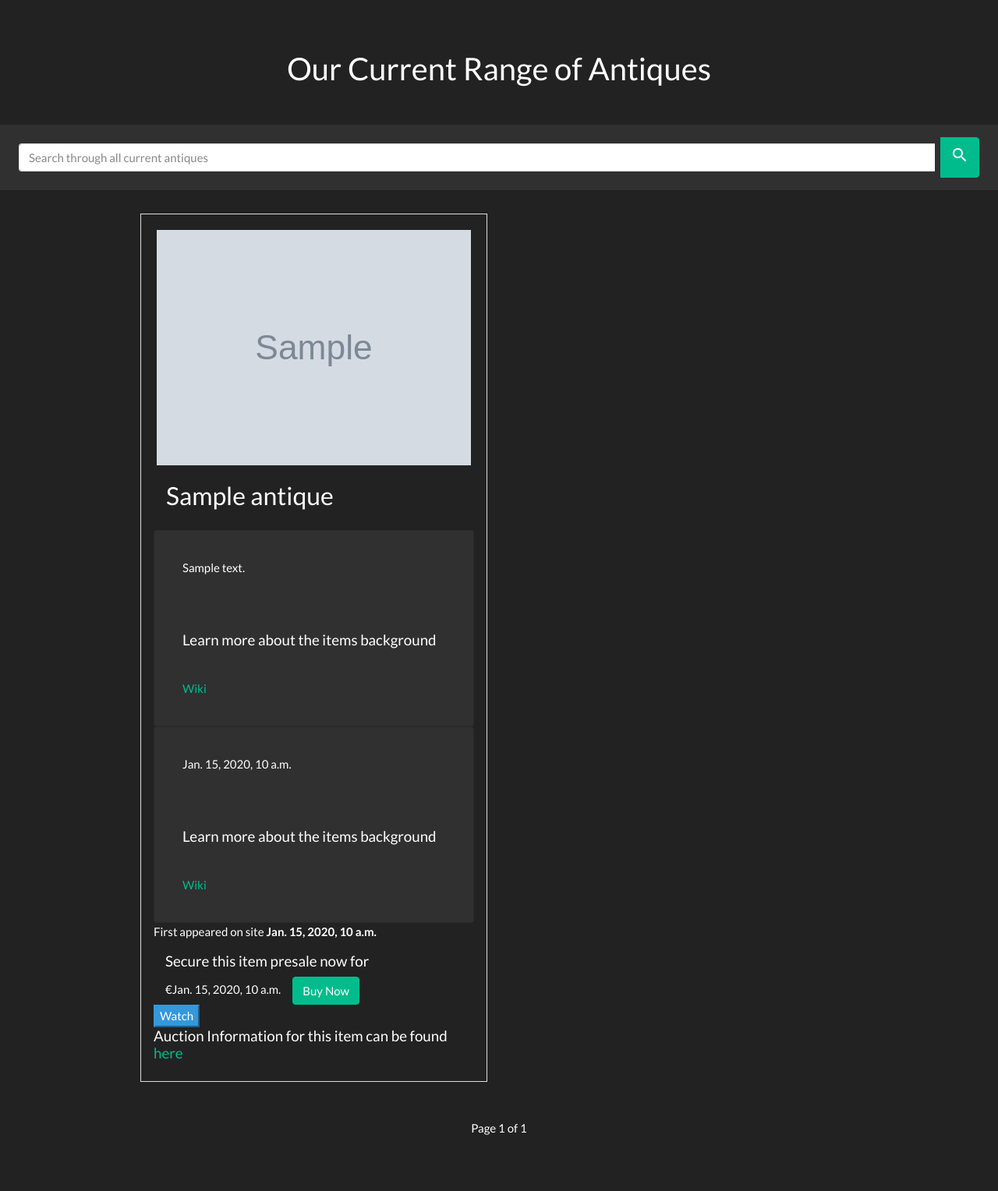
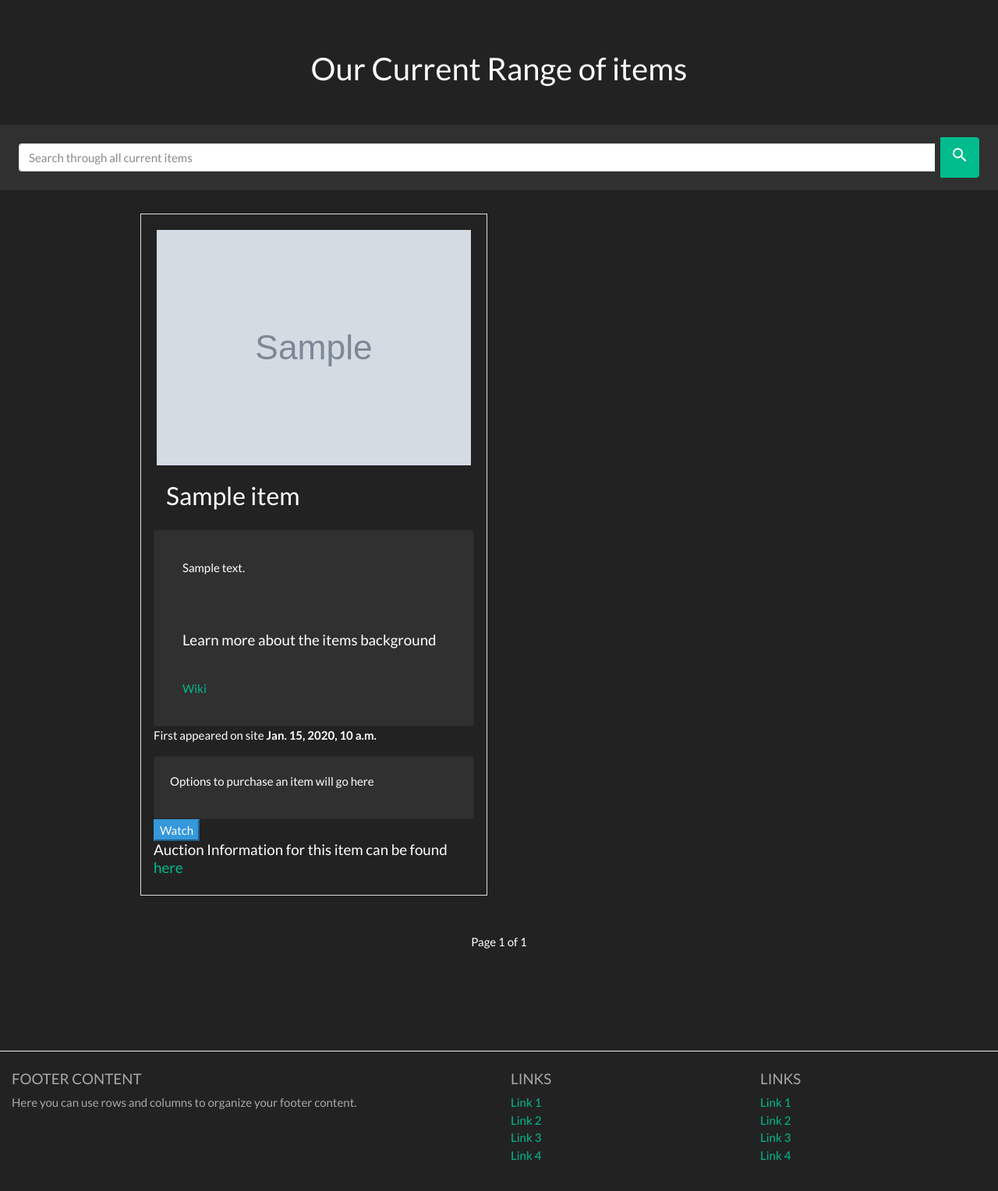
Before and after one commit to Didgerydont/fullstack-milestone, a Django app: template antiques/templates/antiques.html in a window 1280 px wide. Shown: the part 71-1599 px from the top of the page at 78% size. Run offline with Django 3.2, Linux system fonts and the light colour scheme; the template is opened without the code that fills it: most values are stand-ins (such as "Sample title", 1, 10 or a date in 2020); grey boxes marked "Sample" are stand-in pictures; some libraries are stand-ins or nearby versions.

Commit message:
back moving again

```diff
--- a/antiques/templates/antiques.html
+++ b/antiques/templates/antiques.html
@@ -7,7 +7,7 @@
 
 <div class="container mb-5 mt-5">
     <div class="col-xs-12 text-center">
-        <h2>Our Current Range of Antiques</h2>
+        <h2>Our Current Range of items</h2>
     </div>
 </div>
 
@@ -16,7 +16,7 @@
     <div class="d-flex flex-grow-1">
         <form method="GET" action="{% url 'search:search_past_items' %}" class="mr-2 my-auto w-100 d-inline-block order-1">
             <div class="input-group">
-                <input name="q" value="{{ request.GET.Q }}" type="text" class="form-control border m-2 border-right-0" placeholder="Search through all current antiques">
+                <input name="q" value="{{ request.GET.Q }}" type="text" class="form-control border m-2 border-right-0" placeholder="Search through all current items">
                 <span class="input-group-append">
 
                     <button class="btn btn-success" type="submit">
@@ -29,34 +29,23 @@
 </nav>
 <div class="container">
     <div class="row row-flex">
-        {% for antique in items %}
+        {% for item in items %}
         <div class="col-xs-12 offset-md-1 col-md-5 display panel panel-default">
             <div class="panel-body p-3">
                 <div class="image-container m-1">
-                    <img src="{{ MEDIA_URL }}{{ antique.image }}" alt="Product Image" height="100%" width="100%">
+                    <img src="{{ MEDIA_URL }}{{ item.image }}" alt="Product Image" height="100%" width="100%">
                 </div>
-                <h3 class="p-3">{{antique.name}}</h3>
+                <h3 class="p-3">{{item.name}}</h3>
                 <div class="card card-body">
-                    <p class="antique-description p-3">{{ antique.description }}</p>
+                    <p class="item-description p-3">{{ item.description }}</p>
                     <br>
                     <strong><h5 class="p-3">Learn more about the items background</h5></strong>
-                    <a class="p-3" href="{{ antique.edu_info }}">Wiki</a>
+                    <a class="p-3" href="http://{{ item.edu_info }}">Wiki</a>
                 </div>
+                <p class="date-posted">First appeared on site <strong>{{ item.date_posted }}</strong></p>
                 <div class="card card-body">
-                    <p class="antique-description p-3">{{ auction.antique_id.date_posted }}</p>
-                    <br>
-                    <strong><h5 class="p-3">Learn more about the items background</h5></strong>
-                    <a class="p-3" href="{{ antique.edu_info }}">Wiki</a>
+                    <p>Options to purchase an item will go here</p>
                 </div>
-                <p class="date-posted">First appeared on site <strong>{{ antique.date_posted }}</strong></p>
-                <form method="post" action="#">
-                    {% csrf_token %}
-                    <div class="buy-now">
-                        <div class="purchase-box">
-                            <h5 class="purchase-header">Secure this item presale now for </h5><span class="current-bid">€{{  antique.buy_now_price }}<button class="buy-now btn btn-success" type="submit">Buy Now</button></span>
-                        </div>
-                    </div>
-                </form>
                 <div class="watch-box">
                     <span class="input-group-btn">
                         <button class="btn-info" onclick="location.href='/auction/add_to_watch_list/{{auction.id}}'">
--- a/antiques/views.py
+++ b/antiques/views.py
@@ -11,6 +11,7 @@
     """
     Displays all products for sale that are currently active in the database
     """
+
     antiques = Antiques.objects.all()
     pages = pagination(request, antiques, 4)
 
--- a/auction/models.py
+++ b/auction/models.py
@@ -14,7 +14,7 @@
     auction_expired = models.BooleanField(default=False)
 
     def __str__(self):
-        return "AUCTION_ID:" + str(self.pk)
+        return "Antique:" + self.antiques.name
 
 
 class WatchList(models.Model):
```
Also changed, not shown: auction/templates/showallauctions.html (+17 -7 lines), media/images/download_OQSYYIy.jpeg (added), media/images/download_ydh7vjj.jpeg (added).
